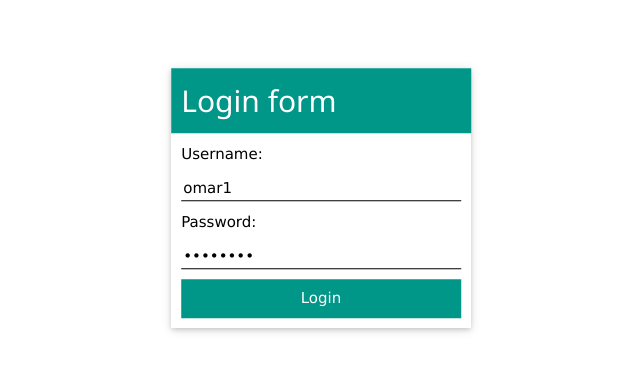
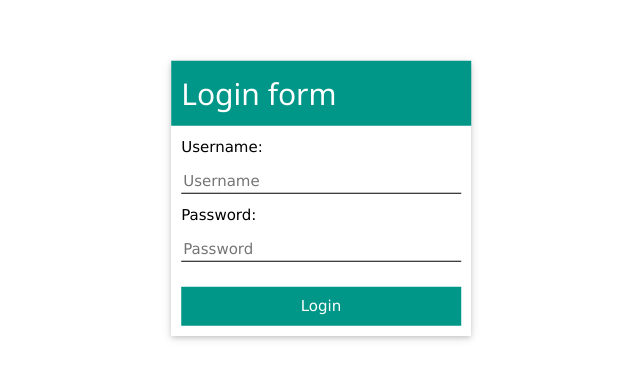
Before and after one commit to chernrus/rabbit-spa, a React app: page /login in a window 1280 px wide. Shown: the part 202-582 px from the top of the page, without its empty margins (319-959 px from the left). Built offline with nearby package versions, Linux system fonts and the light colour scheme.

Commit message:
added alert in login form

```diff
--- a/src/components/LoginWindow/index.js
+++ b/src/components/LoginWindow/index.js
@@ -11,14 +11,18 @@ class LoginWindow extends Component {
     super(props);
 
     this.state = {
-      username: 'omar1',
-      password: 'lobster1',
-      isLoading: false
+      username: '',
+      password: '',
+      isLoading: false,
+      isError: null,
+      isSuccess: null,
+      errorText: ''
     }
 
     this.inputHandler = this.inputHandler.bind(this);
     this.logInUser = this.logInUser.bind(this);
     this.onSuccess = this.onSuccess.bind(this);
+    this.onError = this.onError.bind(this);
   }
 
   inputHandler(event) {
@@ -27,7 +31,8 @@ class LoginWindow extends Component {
       name = target.name;
 
     this.setState({
-      [name]: value
+      [name]: value,
+      isError: false
     });
   }
 
@@ -35,18 +40,25 @@ class LoginWindow extends Component {
     this.setState({isLoading: false});
   }
 
+  onError({ errorText }) {
+    this.setState({isLoading: false, isError: true, errorText});
+  }
+
   logInUser() {
-    this.setState({isLoading: true});
+    this.setState({isLoading: true, isError: false});
 
     const { username, password } = this.state;
-    ApiService.login({ username, password }, this.onSuccess);
+    ApiService.login({ username, password }, this.onSuccess, this.onError);
   }
 
   render() {
     const isLoggedIn = ApiService.isLoggedIn(),
       { username,
         password,
-       isLoading } = this.state;
+        isLoading,
+        isError,
+        errorText
+      } = this.state;
 
     if(isLoggedIn) {
       return <Redirect to={{ pathname: '/list', state: { from: this.props.location } }} />;
@@ -59,7 +71,7 @@ class LoginWindow extends Component {
     return (
       <div className="login-window w3-display-middle w3-card">
         <h2 className="login-windo__header w3-teal">Login form</h2>
-        <form className="login-form">
+        <form className="login-form" onSubmit={this.logInUser}>
           <label>
             Username:
             <input
@@ -82,12 +94,11 @@ class LoginWindow extends Component {
               value={ password }
               onChange={ this.inputHandler }/>
           </label>
-          <button
-            type="button"
+          <div className="login-form__allert"><p>{ isError && errorText }</p></div>
+          <input
+            type="submit"
             className="login-form__button w3-button w3-teal"
-            onClick={this.logInUser}>
-              Login
-          </button>
+            value="Login"/>
         </form>
       </div>
     );
--- a/src/components/LoginWindow/styles.css
+++ b/src/components/LoginWindow/styles.css
@@ -35,3 +35,7 @@
 .login-form__button {
 
 }
+
+.login-form__allert {
+  color: red;
+}
--- a/src/modules/ApiService.js
+++ b/src/modules/ApiService.js
@@ -222,7 +222,7 @@ const ApiService = (function(){
       .catch(error => _errorHandler(error));
   };
 
-  function login({ username, password }, callback) {
+  function login({ username, password }, resolve, reject) {
     const url = `${URL}/login_check`,
       method = 'POST',
       headers = {
@@ -236,6 +236,9 @@ const ApiService = (function(){
           if(response.status == 200) {
             return response.json();
           }
+          if(response.status == 401) {
+            reject({errorText: 'Username/password are incorrect!'})
+          }
           else {
             throw { status: response.status, statusText: response.statusText };
           }
@@ -243,7 +246,7 @@ const ApiService = (function(){
         error => {throw error.statusText}
       )
       .then(response => _setTkn(response))
-      .then(username => callback({ status: 'OK', username }))
+      .then(username => resolve({ status: 'OK', username }))
       .catch(error => _errorHandler(error));
 
   };
--- a/webpack.config.js
+++ b/webpack.config.js
@@ -4,9 +4,9 @@ const path = require('path');
 module.exports = {
   entry: path.join(__dirname,'src','index.js'),
   output: {
-    path: path.join(__dirname,'build', 'dist'),
+    path: path.join(__dirname,'build'),
     filename: 'index.bundle.js',
-    publicPath: '/'
+    publicPath: './'
   },
   mode: process.env.NODE_ENV || 'development',
   resolve: {
```
Also changed, not shown: package.json (+5 -2 lines), 2 other files (tests, documents, lock files or other folders).
